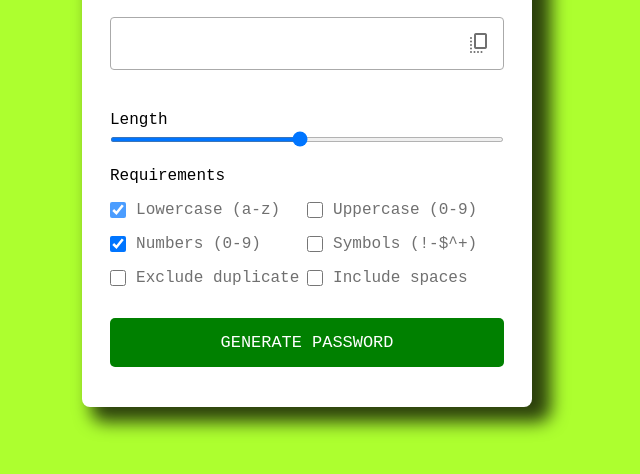
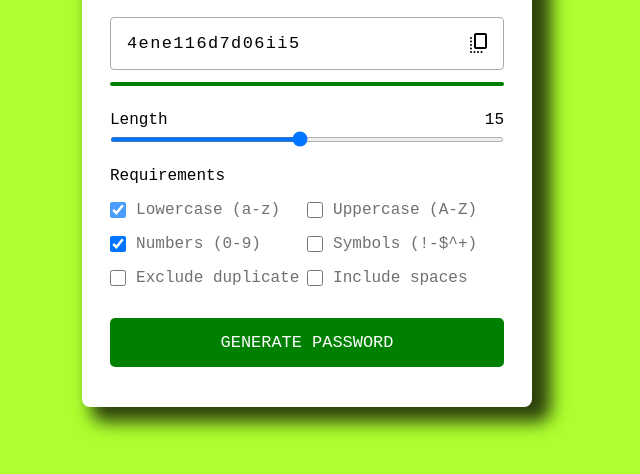
Before and after one commit to Buckminsterfullereno/passwordGenerator, a plain HTML site: page index.html in a window 1280 px wide. Both pictures are taken after a click on the element "copy_all". Shown: the part 226-700 px from the top of the page, without its empty margins (333-973 px from the left). Drawn offline with nearby package versions, Linux system fonts and the light colour scheme.

Commit message:
added .js, will troubleshoot why indicator doesnt work

```diff
--- a/index.html
+++ b/index.html
@@ -37,7 +37,7 @@
 
 						<li class="option">
 							<input type="checkbox" id="upperCase" />
-							<label for="upperCase">Uppercase (0-9)</label>
+							<label for="upperCase">Uppercase (A-Z)</label>
 						</li>
 
 						<li class="option">
@@ -64,5 +64,6 @@
 				<button class="generate-btn">Generate Password</button>
 			</div>
 		</div>
+		<script src="script.js"></script>
 	</body>
 </html>
--- a/script.js
+++ b/script.js
@@ -0,0 +1,73 @@
+const lengthSlider = document.querySelector(".pass-length input");
+const options = document.querySelectorAll(".option input");
+const copyIcon = document.querySelector(".input-box span");
+const passwordInput = document.querySelector(".input-box input");
+const passIndicator = document.querySelector(".pass-indicator");
+const generateBtn = document.querySelector(".generate-btn");
+
+const characters = {
+	lowercase: "abcdefghijklmnopqrstuvwxyz",
+	uppercase: "ABCDEFGHIJKLMNOPQRSTUVWXYZ",
+	numbers: "0123456789",
+	symbols: "!$%&|[](){}:;.,*+-#@<>~",
+};
+
+const generatePassword = function () {
+	let staticPassword = "",
+		randomPassword = "",
+		excludeDuplicate = false,
+		passLength = lengthSlider.value;
+
+	options.forEach((option) => {
+		if (option.checked) {
+			if (option.id !== "exc-duplicate" && option.id !== "spaces") {
+				staticPassword += characters[option.id];
+			} else if (option.id === "spaces") {
+				staticPassword += ` ${staticPassword} `;
+			} else {
+				excludeDuplicate = true;
+			}
+		}
+	});
+
+	for (let i = 0; i < passLength; i++) {
+		let randomChar =
+			staticPassword[Math.floor(Math.random() * staticPassword.length)];
+		if (excludeDuplicate) {
+			!randomPassword.includes(randomChar) || randomChar === " "
+				? (randomPassword += randomChar)
+				: i--;
+		} else {
+			randomPassword += randomChar;
+		}
+	}
+	passwordInput.value = randomPassword;
+};
+
+const updatePassIndicator = () => {
+	passIndicator.id =
+		lengthSlider.value <= 8 ? "weak" : lengthSlider <= 16 ? "medium" : "strong";
+};
+
+const updateSlider = () => {
+	document.querySelector(".pass-length span").innerText = lengthSlider.value;
+	generatePassword();
+	updatePassIndicator();
+};
+
+updateSlider();
+
+const copyPassword = () => {
+	navigator.clipboard.writeText(passwordInput.value);
+	copyIcon.innerText = "check";
+	copyIcon.style.color = "black";
+
+	setTimeout(() => {
+		copyIcon.innerText = "copy_all";
+		copyIcon.style.color = "black";
+	}, 1500);
+};
+
+copyIcon.addEventListener("click", copyPassword);
+lengthSlider.addEventListener("input", updateSlider);
+generateBtn.addEventListener("click", generatePassword);
```
